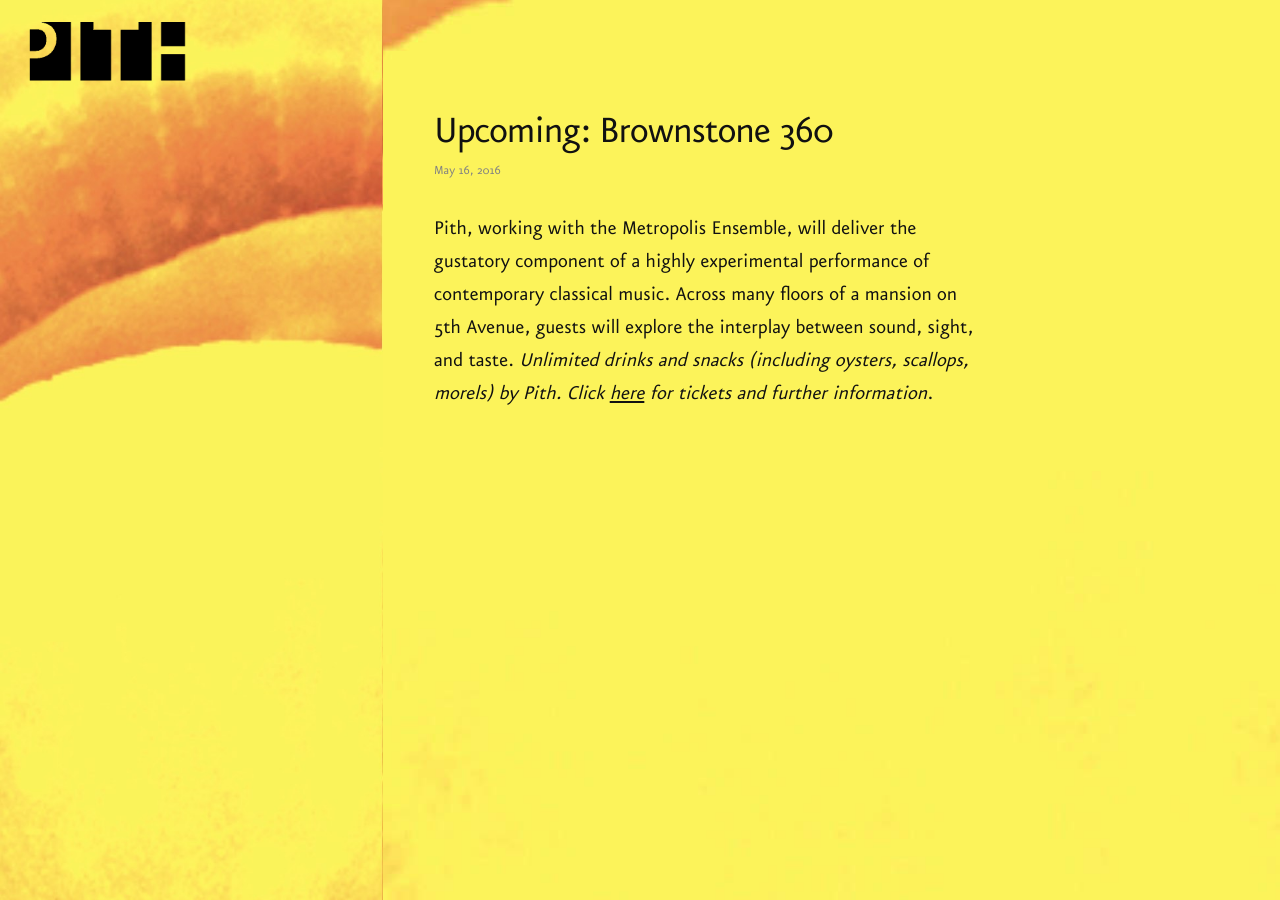
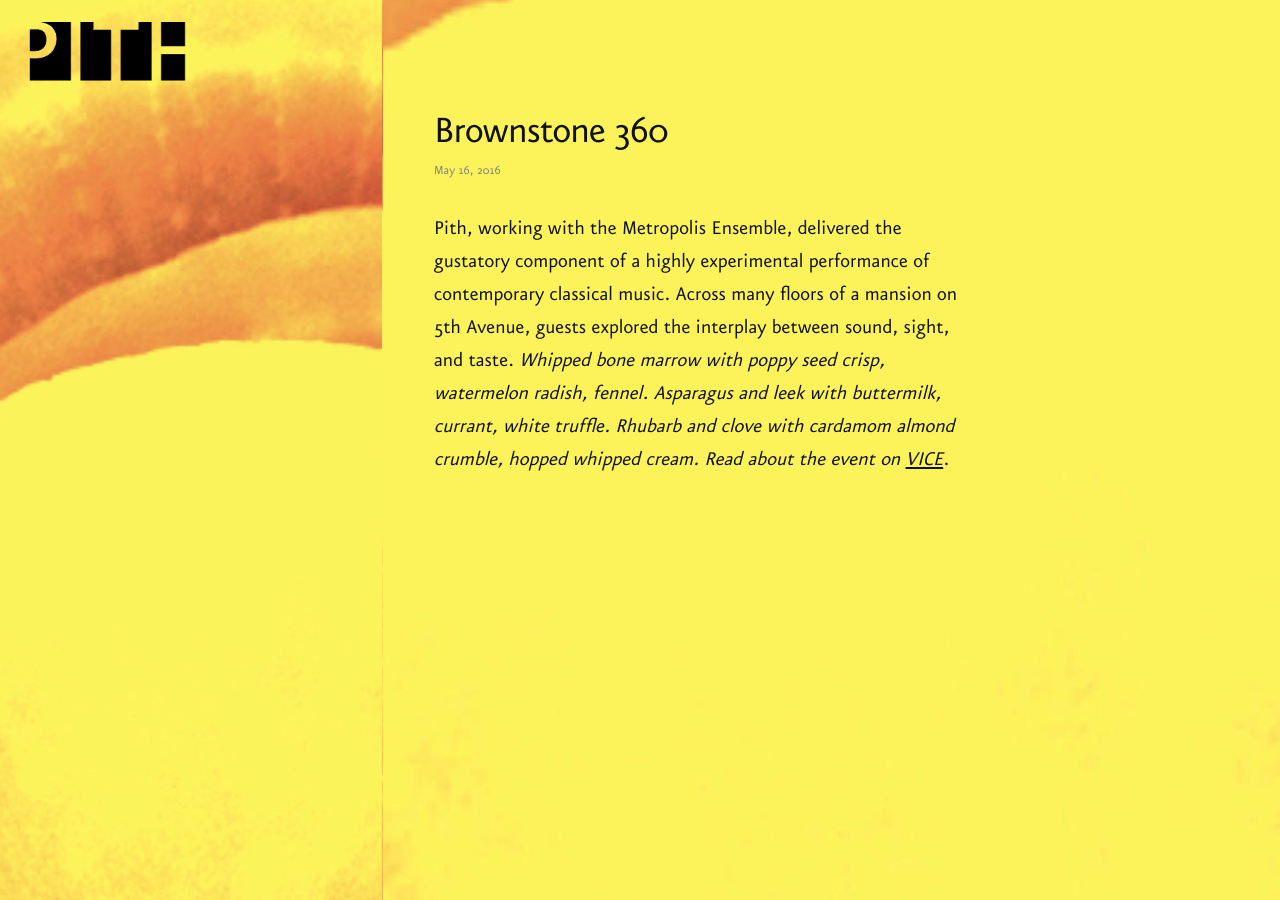
Before and after one commit to zoe-pith/pith-site, a Jekyll site: the page built from _posts/2016-05-16-brownstone-360.md, in a window 1280 px wide. Built offline with Jekyll 4.4.1, drawn with Linux system fonts in a browser that asks for light colours.

Commit message:
changed to past tense

```diff
--- a/_posts/2016-05-16-brownstone-360.md
+++ b/_posts/2016-05-16-brownstone-360.md
@@ -1,12 +1,12 @@
 ---
 layout: post
-title:  "Upcoming: Brownstone 360"
+title: Brownstone 360
 categories: events
+published: true
 ---
 
-Pith, working with the Metropolis Ensemble, will deliver the gustatory component of a highly experimental
-performance of contemporary classical music. Across many floors of a mansion on 5th Avenue, guests will explore the
+Pith, working with the Metropolis Ensemble, delivered the gustatory component of a highly experimental
+performance of contemporary classical music. Across many floors of a mansion on 5th Avenue, guests explored the
 interplay between sound, sight, and taste.
-<em>Unlimited drinks and snacks (including oysters, scallops, morels) by Pith.
-Click [here](https://www.eventbrite.com/e/metropolis-ensemble-brownstone-360-tickets-24190500438) for tickets and
-further information</em>.
+<em>Whipped bone marrow with poppy seed crisp, watermelon radish, fennel. Asparagus and leek with buttermilk, currant, white truffle. Rhubarb and clove with cardamom almond crumble, hopped whipped cream.
+Read about the event on [VICE](http://thecreatorsproject.vice.com/blog/upper-east-side-mansion-food-art-concert)</em>.
```
